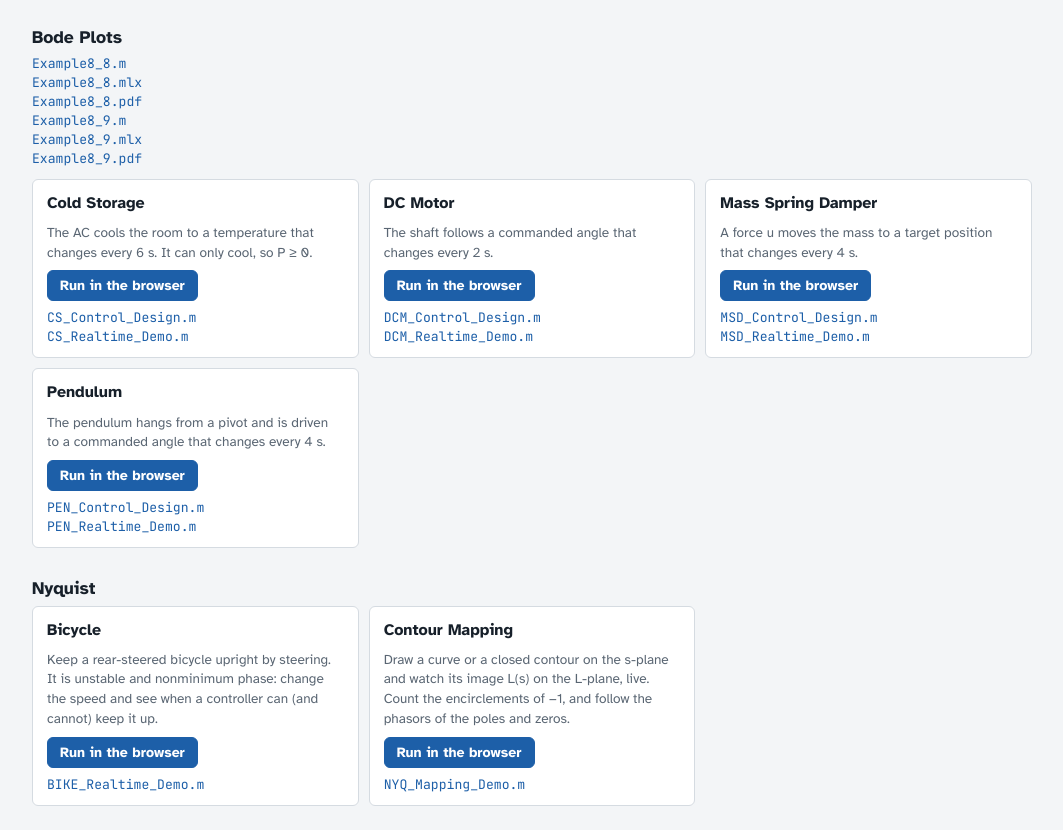
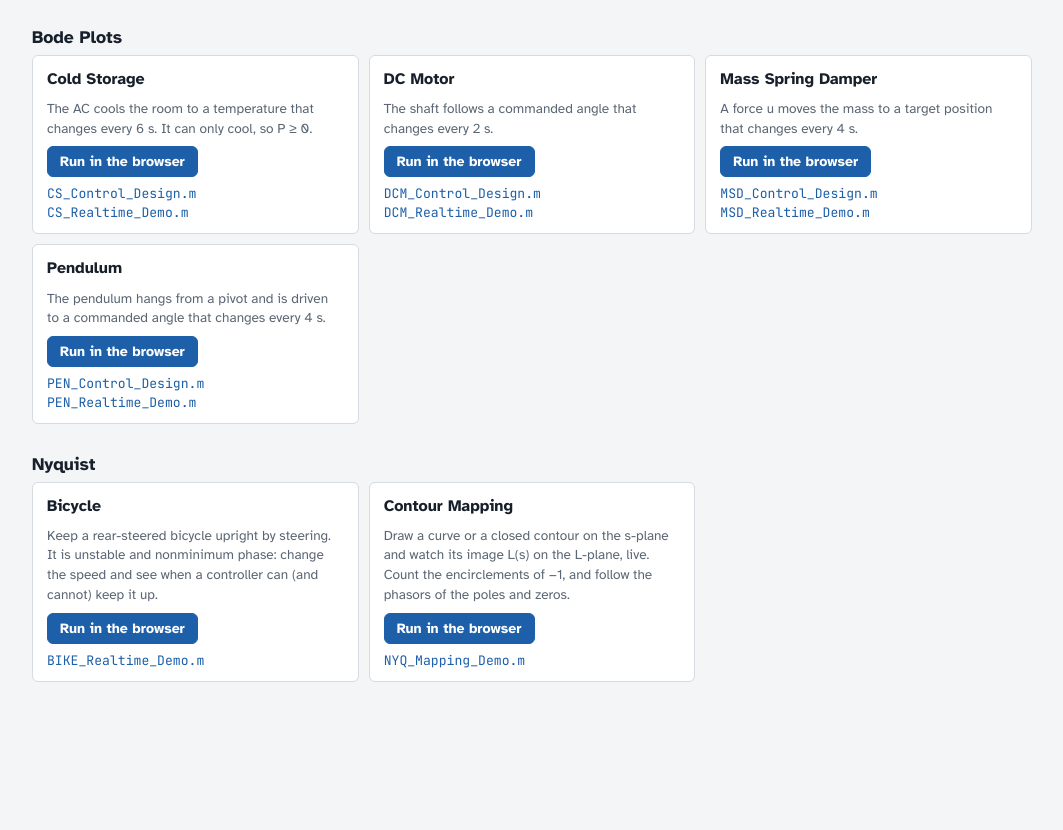
Before and after one commit to venanziocichella/Classical-Control, a plain HTML site: page index.html in a window 1280 px wide. Shown: the part 2856-3686 px from the top of the page, without its empty margins (108-1171 px from the left). After the commit the page ends 3562 px from the top, so only its background shows below. Drawn offline with Linux system fonts and the light colour scheme.

Commit message:
Remove Example 8.8 and 8.9 files from Bode Plots (#11)
Claude-Session: https://claude.ai/code/session_01SBTLbH3ToGtffraDJvVYuH

Co-authored-by: Claude <noreply@anthropic.com>

```diff
--- a/index.html
+++ b/index.html
@@ -62,7 +62,6 @@
   </section>
   <section class="ix-group">
     <h2>Bode Plots</h2>
-    <ul class="hm-files"><li><a href="Bode%20Plots/Example8_8.m">Example8_8.m</a></li><li><a href="Bode%20Plots/Example8_8.mlx">Example8_8.mlx</a></li><li><a href="Bode%20Plots/Example8_8.pdf">Example8_8.pdf</a></li><li><a href="Bode%20Plots/Example8_9.m">Example8_9.m</a></li><li><a href="Bode%20Plots/Example8_9.mlx">Example8_9.mlx</a></li><li><a href="Bode%20Plots/Example8_9.pdf">Example8_9.pdf</a></li></ul>
     <ul class="ix-list">
       <li class="hm-card"><h3>Cold Storage</h3><p class="ix-lead">The AC cools the room to a temperature that changes every 6 s. It can only cool, so P ≥ 0.</p><a class="cs-btn cs-primary" href="Web/bode/cold-storage.html">Run in the browser</a><ul class="hm-files"><li><a href="Bode%20Plots/Cold%20Storage/CS_Control_Design.m">CS_Control_Design.m</a></li><li><a href="Bode%20Plots/Cold%20Storage/CS_Realtime_Demo.m">CS_Realtime_Demo.m</a></li></ul></li>
       <li class="hm-card"><h3>DC Motor</h3><p class="ix-lead">The shaft follows a commanded angle that changes every 2 s.</p><a class="cs-btn cs-primary" href="Web/bode/dc-motor.html">Run in the browser</a><ul class="hm-files"><li><a href="Bode%20Plots/DC%20Motor/DCM_Control_Design.m">DCM_Control_Design.m</a></li><li><a href="Bode%20Plots/DC%20Motor/DCM_Realtime_Demo.m">DCM_Realtime_Demo.m</a></li></ul></li>
```
Also changed, not shown: 6 other files.
